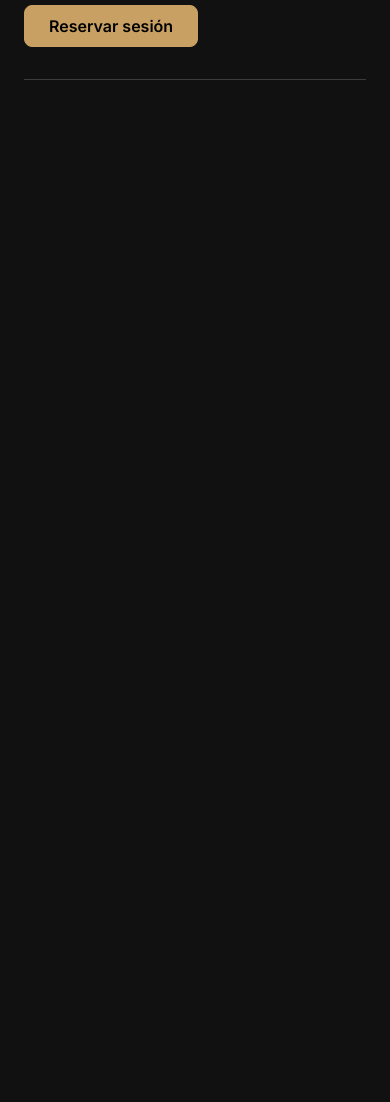
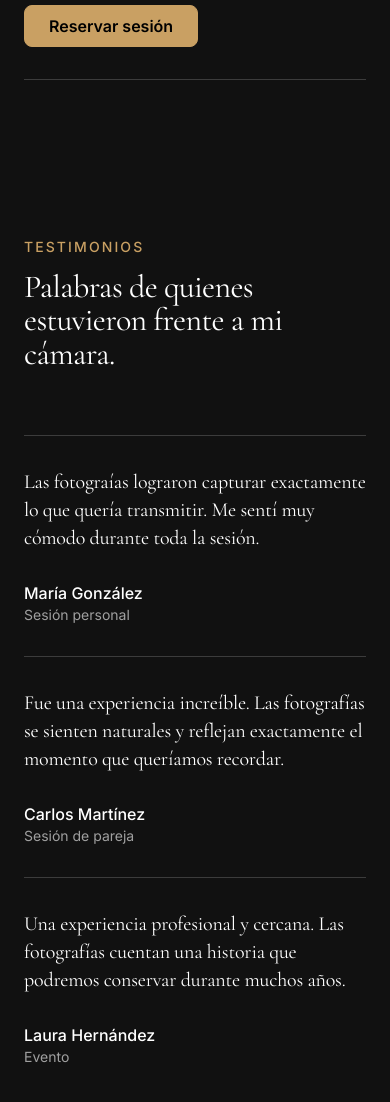
Before and after one commit to Jonathan-Bonilla-G/Portfolio-Photographer, a plain HTML site: page index.html in a window 390 px wide. Shown: the part 9193-10295 px from the top of the page. Before the commit the page ends 9337 px from the top, so only its background shows below. Drawn offline with nearby package versions, Linux system fonts and the light colour scheme.

Commit message:
feat: add responsive testimonials section

```diff
--- a/css/responsive.css
+++ b/css/responsive.css
@@ -1125,3 +1125,78 @@
     }
 
 }
+
+/* ==================================================
+   TESTIMONIALS — TABLET
+   ================================================== */
+
+@media (min-width: 768px) and (max-width: 1023px) {
+
+    .testimonials__list {
+        grid-template-columns: repeat(2, minmax(0, 1fr));
+    }
+
+    .testimonial {
+        padding-inline: var(--space-24);
+        border-bottom: 1px solid var(--color-border-dark);
+    }
+
+    /* Último elemento de cada fila */
+    .testimonial:nth-child(2n) {
+        border-right: none;
+    }
+
+    /* Último testimonio */
+    .testimonial:last-child {
+        border-bottom: none;
+    }
+
+}
+
+/* ==================================================
+   TESTIMONIALS — MOBILE
+   ================================================== */
+
+@media (max-width: 767px) {
+
+    .testimonials {
+        padding-block: var(--space-96);
+    }
+
+    .testimonials__header {
+        margin-bottom: var(--space-64);
+    }
+
+    .testimonials__title {
+        font-size: var(--fs-2xl);
+    }
+
+    .testimonials__list {
+        grid-template-columns: 1fr;
+        gap: 0;
+    }
+
+    .testimonial {
+        padding: var(--space-32) 0;
+
+        border-right: none;
+        border-bottom: 1px solid var(--color-border-dark);
+    }
+
+    .testimonial:nth-child(2n),
+    .testimonial:nth-child(3n) {
+        border-right: none;
+        padding-right: 0;
+    }
+
+    .testimonial:last-child {
+        border-bottom: none;
+    }
+
+    .testimonial__quote {
+        margin-bottom: var(--space-32);
+
+        font-size: var(--fs-lg);
+    }
+
+}
--- a/css/style.css
+++ b/css/style.css
@@ -39,7 +39,8 @@ body {
 .services,
 .about,
 .gallery,
-.contact {
+.contact
+.testimonials {
     scroll-margin-top: var(--header-height);
 }
 
--- a/css/testimonials.css
+++ b/css/testimonials.css
@@ -0,0 +1,121 @@
+/*
+    TESTIMONIALS
+*/
+
+/* ==================================================
+   TESTIMONIALS SECTION (BASE)
+   ================================================== */
+
+   .testimonials{
+    padding-block: var(--space-120);
+    background-color: var(--color-background);
+   }
+
+
+/* --------------------------------------------------
+   1. TESTIMONIALS HEADER
+   -------------------------------------------------- */
+
+   .testimonials__header{
+    max-width: 760px;
+    margin-bottom: var(--space-80);
+   }
+
+   .testimonials__eyebrow{
+    display: block;
+    margin-bottom: var(--space-16);
+
+    font-family: var(--font-primary);
+    font-size: var(--fs-sm);
+    font-weight: var(--fw-medium);
+    line-height: 1;
+    letter-spacing: 0.15em;
+    text-transform: uppercase;
+
+    color: var(--color-primary);
+   }
+
+   .testimonials__title{
+    max-width: 720px;
+
+    font-family: var(--font-secondary);
+    font-size: clamp(2.75rem, 5vw, var(--fs-4xl));
+    font-weight: var(--fw-regular);
+    line-height: 1.05;
+    letter-spacing: -0.02em;
+
+    color: var(--color-text);
+   }
+
+/* ==================================================
+   2. TESTIMONIALS LIST (GRID)
+   ================================================== */
+
+   .testimonials__list{
+    display: grid;
+    grid-template-columns: repeat(3, minmax(0, 1fr));
+    gap: var(--space-32);
+
+    border-top: 1px solid var(--color-border-dark);
+   }
+
+/* ==================================================
+   3. TESTIMONIAL ITEM
+   ================================================== */
+
+   .testimonial{
+    display: flex;
+    flex-direction: column;
+    justify-content: space-between;
+
+    padding-top: var(--space-48);
+    padding-right: var(--space-32);
+
+    border-right: 1px solid var(--color-border-dark);
+   }
+
+   .testimonial:nth-child(3n){
+    border-right: none;
+    padding-right: 0;
+   }
+
+/* ==================================================
+   4. QUOTE & AUTHOR
+   ================================================== */
+
+   .testimonial__quote{
+    margin: 0 0 var(--space-48) 0;
+
+    font-family: var(--font-secondary);
+    font-size: var(--fs-xl);
+    font-weight: var(--fw-regular);
+    line-height: 1.4;
+    letter-spacing: -0.01em;
+
+    color: var(--color-text);
+   }
+
+   .testimonial__author{
+    display: flex;
+    flex-direction: column;
+    gap: var(--space-4);
+   }
+
+   .testimonial__name{
+    font-family: var(--font-primary);
+    font-size: var(--fs-base);
+    font-weight: var(--fw-medium);
+    font-style: normal;
+    line-height: 1.2;
+
+    color: var(--color-text);
+   }
+
+   .testimonial__type{
+    font-family: var(--font-primary);
+    font-size: var(--fs-sm);
+    font-weight: var(--fw-regular);
+    line-height: 1.2;
+
+    color: var(--color-text-muted);
+   }
--- a/index.html
+++ b/index.html
@@ -1201,7 +1201,87 @@
 
               <!-- TESTIMONIALS -->
 
-              <section id="testimonials">
+              <section class="testimonials" id="testimonials" aria-labelledby="testimonials-title">
+
+                <div class="container">
+
+                    <!-- TESTIMONIALS HEADER -->
+
+                    <header class="testimonials__header">
+                        <span class="testimonials__eyebrow">
+                            Testimonios
+                        </span>
+                        <h2 class="testimonials__title" id="testimonials-title">
+                            Palabras de quienes estuvieron
+                            frente a mi cámara.
+                        </h2>
+
+                    </header>
+
+                    <!-- TESTIMONIALS LIST -->
+
+                    <div class="testimonials__list">
+                        <!-- TESTIMONIAL 01 -->
+                         <article class="testimonial">
+
+                        <blockquote class="testimonial__quote">
+
+                            Las fotograías lograron capturar exactamente
+                            lo que quería transmitir. Me sentí muy cómodo
+                            durante toda la sesión.
+                        </blockquote>
+
+                        <footer class="testimonial__author">
+                            <cite class="testimonial__name">
+                                María González
+                            </cite>
+                            <span class="testimonial__type">
+                                Sesión personal
+                            </span>
+                        </footer>
+                    </article>
+                    <!-- TESTIMONIAL 02 -->
+                         <article class="testimonial">
+
+                        <blockquote class="testimonial__quote">
+
+                            Fue una experiencia increíble. Las fotografías
+                            se sienten naturales y reflejan exactamente
+                            el momento que queríamos recordar.
+                        </blockquote>
+
+                        <footer class="testimonial__author">
+                            <cite class="testimonial__name">
+                                Carlos Martínez
+                            </cite>
+                            <span class="testimonial__type">
+                                Sesión de pareja
+                            </span>
+                        </footer>
+                    </article>
+                    <!-- TESTIMONIAL 03 -->
+                         <article class="testimonial">
+
+                        <blockquote class="testimonial__quote">
+
+                            Una experiencia profesional y cercana.
+                            Las fotografías cuentan una historia que
+                            podremos conservar durante muchos años.
+                        </blockquote>
+
+                        <footer class="testimonial__author">
+                            <cite class="testimonial__name">
+                                Laura Hernández
+                            </cite>
+                            <span class="testimonial__type">
+                                Evento
+                            </span>
+                        </footer>
+                    </article>
+
+
+                    </div>
+                </div>
 
               </section>
 
```
